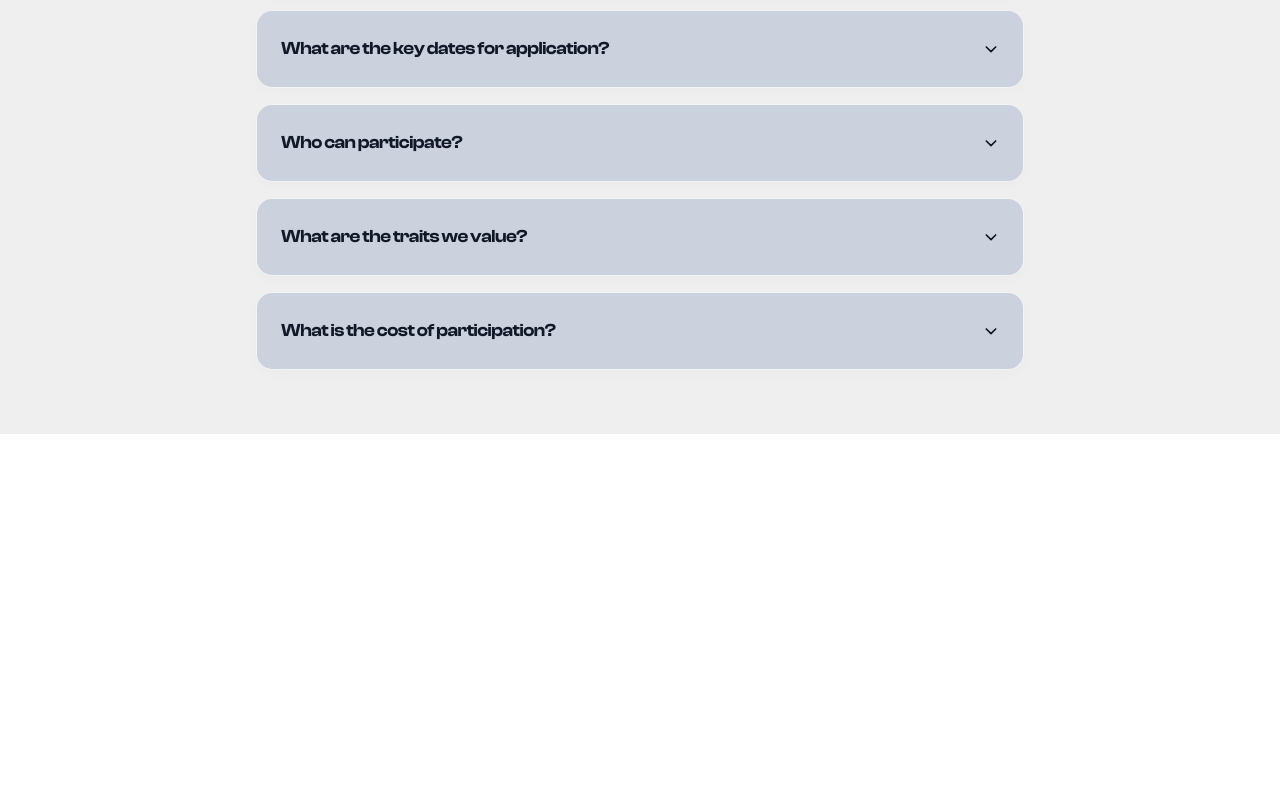
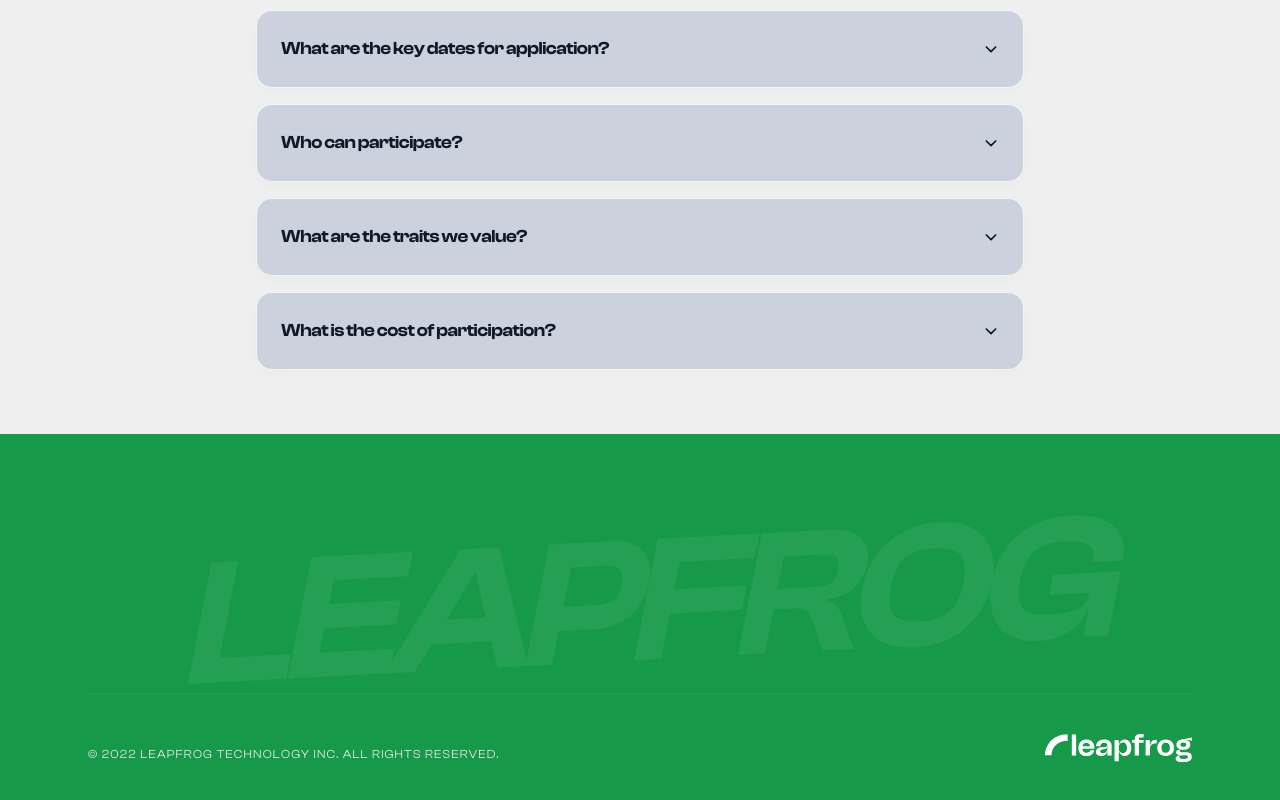
Before and after one commit to sthaarekh/lspp-website, a React (Vite) app: page / in a window 1280 px wide. Shown: the part 4823-5623 px from the top of the page. Before the commit the page ends 5257 px from the top, so only its background shows below. Built offline with nearby package versions, Linux system fonts and the light colour scheme.

Commit message:
Footer completed

```diff
--- a/src/App.tsx
+++ b/src/App.tsx
@@ -6,6 +6,7 @@
 import AlumniSection from "./layouts/Alumni";
 import MeetOurMentors from "./layouts/Mentor";
 import FAQSection from "./layouts/FAQ";
+import Footer from "./layouts/Footer";
 
 const App = () => {
   return (
@@ -17,6 +18,7 @@
       <AlumniSection/>
       <MeetOurMentors/>
       <FAQSection/>
+      <Footer/>
     </div>
   );
 };
--- /dev/null
+++ b/src/layouts/Footer.tsx
@@ -0,0 +1,37 @@
+import logo from "../assets/lf-logo-white.svg";
+
+export default function Footer() {
+  return (
+    <footer className=" bg-[#169948] max-h-[400px] flex flex-col justify-end pb-12 py-20 px-6 md:px-16 selection:bg-[#4ade80] selection:text-black">
+      <div className="text-center pointer-events-none select-none ">
+        <span className="text-[14vw] font-black tracking-tighter leading-none opacity-[0.06] text-white italic transform -rotate-3 block">
+          LEAPFROG
+        </span>
+      </div>
+
+      <div className="max-w-7xl w-full mx-auto relative z-10 px-6">
+        <div className="w-full h-[1px] bg-white/5 mb-10" />
+        <div className="flex flex-col space-y-6 md:space-y-0 md:flex-row md:items-end md:justify-between">
+          <div className="flex flex-col space-y-3">
+            <p className="text-xs tracking-widest uppercase text-[#eae7e7]">
+              &copy; 2022 Leapfrog Technology Inc. All rights reserved.
+            </p>
+          </div>
+          <div className="flex flex-col items-start md:items-end">
+            <p className="text-sm italic text-slate-400 tracking-wide font-sans">
+            <img src={logo} alt="LF logo" className="h-7 w-auto color-white" />
+            </p>
+          </div>
+
+        </div>
+      </div>
+
+      <div className="absolute bottom-6 right-6 flex items-center justify-center">
+        <span className="relative flex h-3 w-3">
+          <span className="animate-ping absolute inline-flex h-full w-full rounded-full bg-[#4ade80] opacity-75"></span>
+          <span className="relative inline-flex rounded-full h-3 w-3 bg-[#4ade80]"></span>
+        </span>
+      </div>
+    </footer>
+  );
+}
```
Also changed, not shown: src/assets/lf-logo-white.svg (added).
